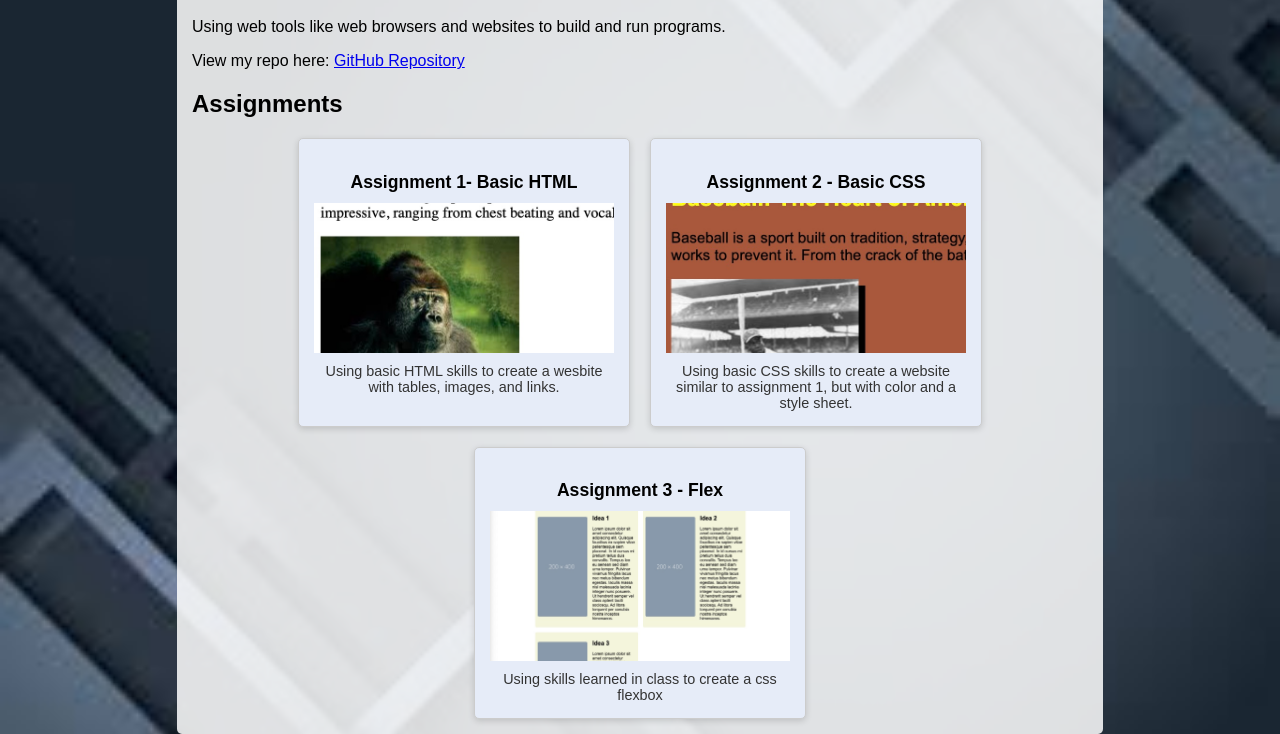
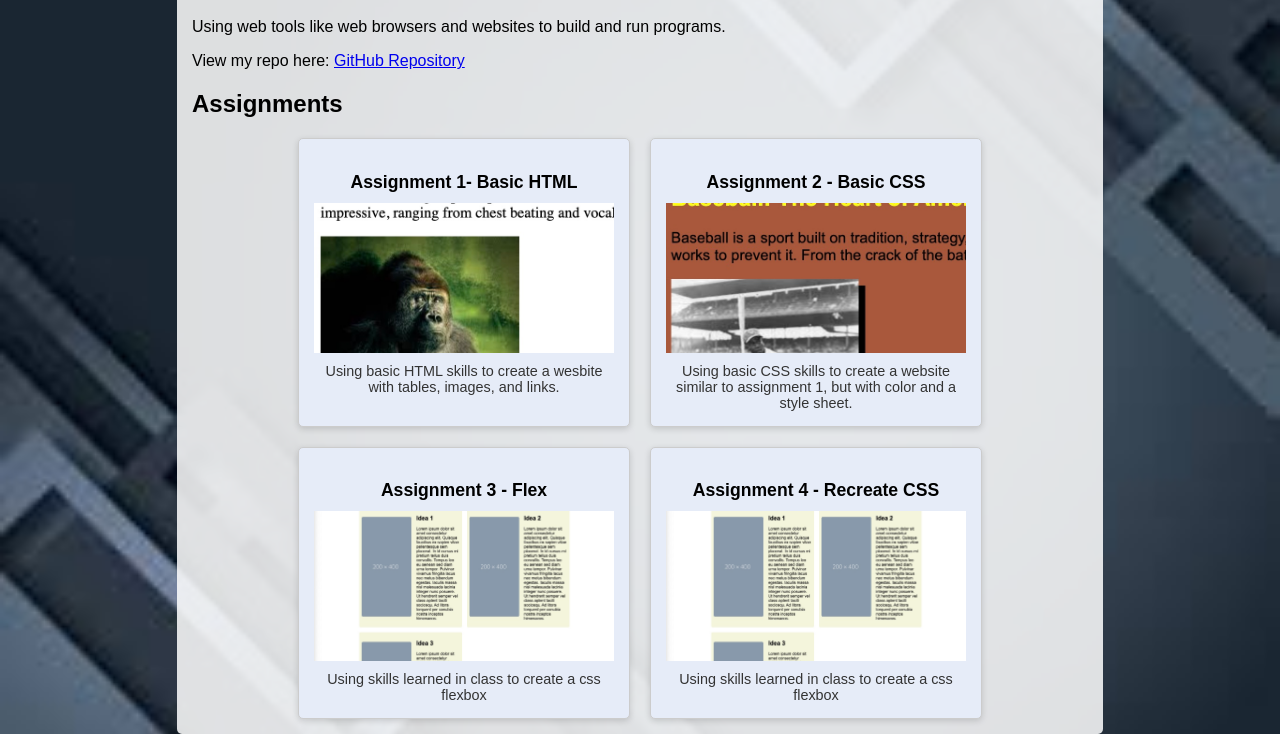
Before and after one commit to chrisf1301/chrisf1301.github.io, a plain HTML site: page csce242/index.html in a window 1280 px wide. Shown: the part 116-850 px from the top of the page. Drawn offline with Linux system fonts and the light colour scheme.

Commit message:
updated homp

```diff
--- a/csce242/index.html
+++ b/csce242/index.html
@@ -40,6 +40,14 @@
                     </a>
                     <p>Using skills learned in class to create a css flexbox </p>
                 </div>
+                <div class="assignment">
+                    <h3>Assignment 4 - Recreate CSS</h3>
+                    <a href="assignments/04html/index.html">
+                        <img src="images/assignment3.jpg" alt="Basic HTML Screenshot" width="200">
+
+                    </a>
+                    <p>Using skills learned in class to create a css flexbox </p>
+                </div>
             </div>
         </div>
     </body>
```
